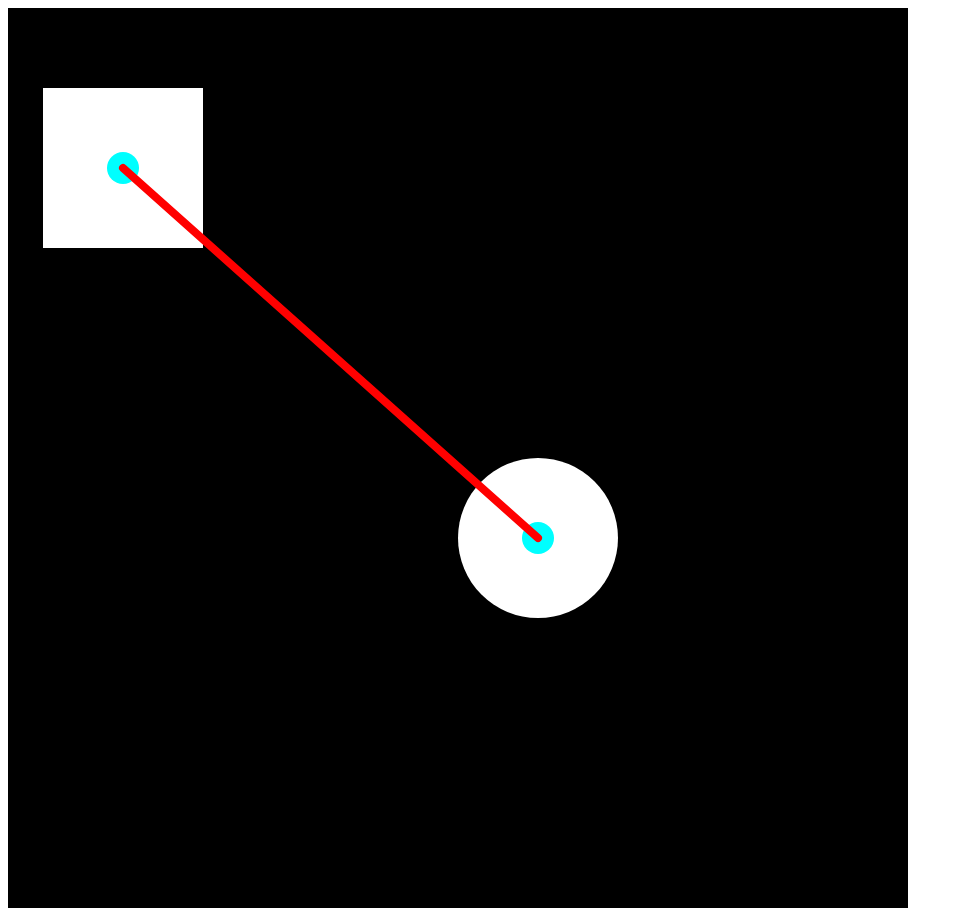
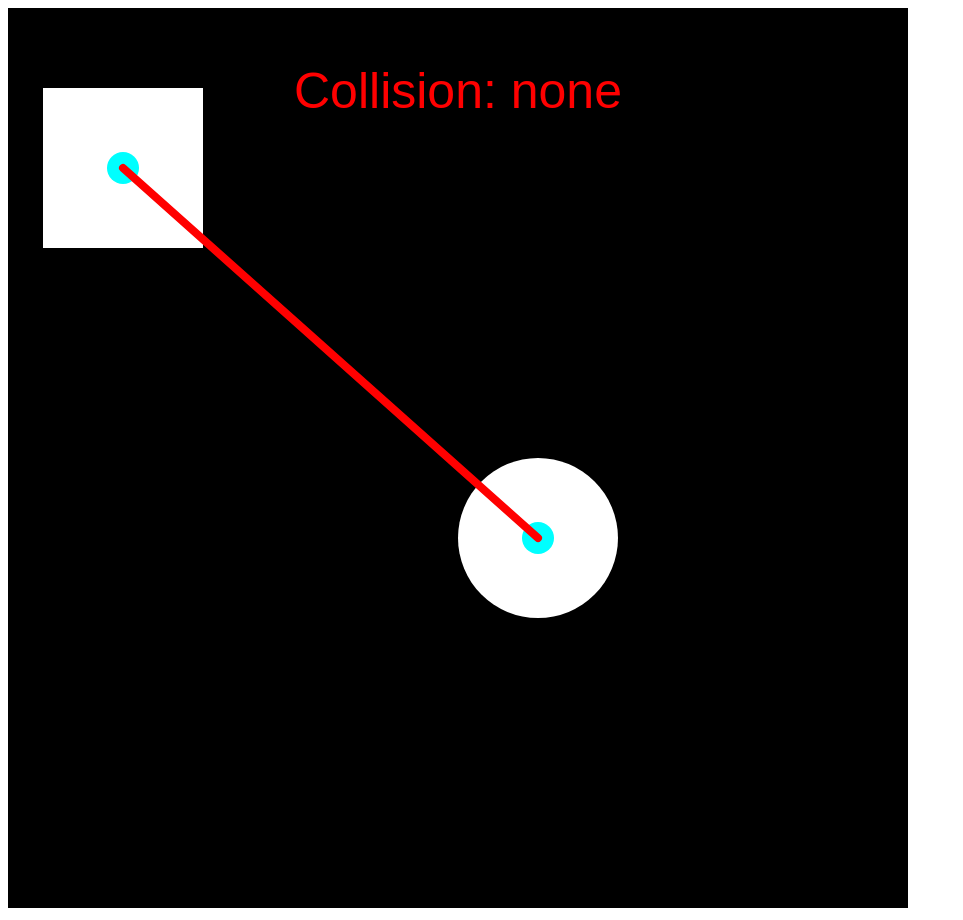
Before and after one commit to ThisseasX/js-canvas-shape-test, a plain HTML site: page index.html in a window 1280 px wide. Shown: the whole page, without its empty margins (0-963 px from the left). Drawn offline with Linux system fonts and the light colour scheme.

Commit message:
Add text

```diff
--- a/index.html
+++ b/index.html
@@ -67,6 +67,9 @@
         // Collision Size
         const collSize = 10;
 
+        // Collision Text
+        let collText = "No Collision";
+
         /////////////////////////////////////////////////////////////////
         // Main Function                                               //
         /////////////////////////////////////////////////////////////////
@@ -74,9 +77,10 @@
         // Main
         (function draw() {
             drawBackground();
+            drawText();
             drawCircle();
             drawSquare();
-            drawCollision("top");
+            drawCollision();
             drawLine();
             requestAnimationFrame(draw);
         })();
@@ -113,16 +117,23 @@
             drawLineFunc(ccx, ccy, scx, scy);
         }
 
+        // Draw Collision Text
+        function drawText() {
+            drawTextFunc(cvs.width / 2, 100, collText, "50px Sans-Serif");
+        }
+
         /////////////////////////////////////////////////////////////////
         // Utility Functions                                           //
         /////////////////////////////////////////////////////////////////
 
+        // Draw any square
         function drawSquareFunc(x, y, size, color) {
             size = size || 10;
             ctx.fillStyle = color || "white";
             ctx.fillRect(x, y, size, size);
         }
 
+        // Draw any circle
         function drawCircleFunc(x, y, r, color) {
             r = r || 10;
             ctx.fillStyle = color || "white";
@@ -131,6 +142,7 @@
             ctx.fill();
         }
 
+        // Draw any line
         function drawLineFunc(xStart, yStart, xEnd, yEnd, color, cap, width) {
             ctx.strokeStyle = color || "red";
             ctx.lineCap = cap || "round";
@@ -140,6 +152,14 @@
             ctx.moveTo(xStart, yStart);
             ctx.lineTo(xEnd, yEnd);
             ctx.stroke();
+        }
+
+        // Draw any text
+        function drawTextFunc(x, y, text, font, align, color) {
+            ctx.font = font || "30px Arial";
+            ctx.textAlign = align || "center";
+            ctx.fillStyle = color || "red";
+            ctx.fillText(text, x, y);
         }
 
         /////////////////////////////////////////////////////////////////
@@ -180,6 +200,7 @@
         // Draw Collision Rectangle
         function drawCollision() {
             let side = checkCollision();
+            collText = "Collision: " + side;
 
             ctx.fillStyle = "#00f"
             switch (side) {
```
